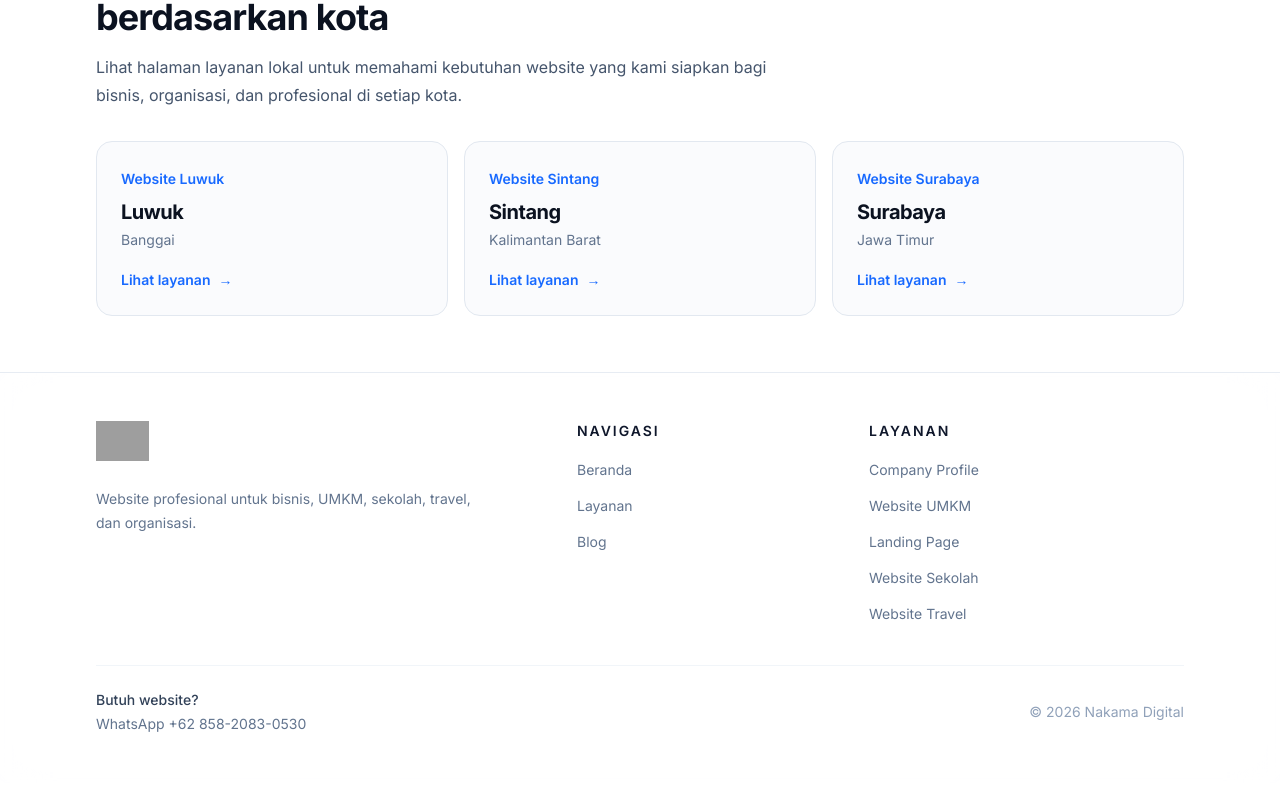
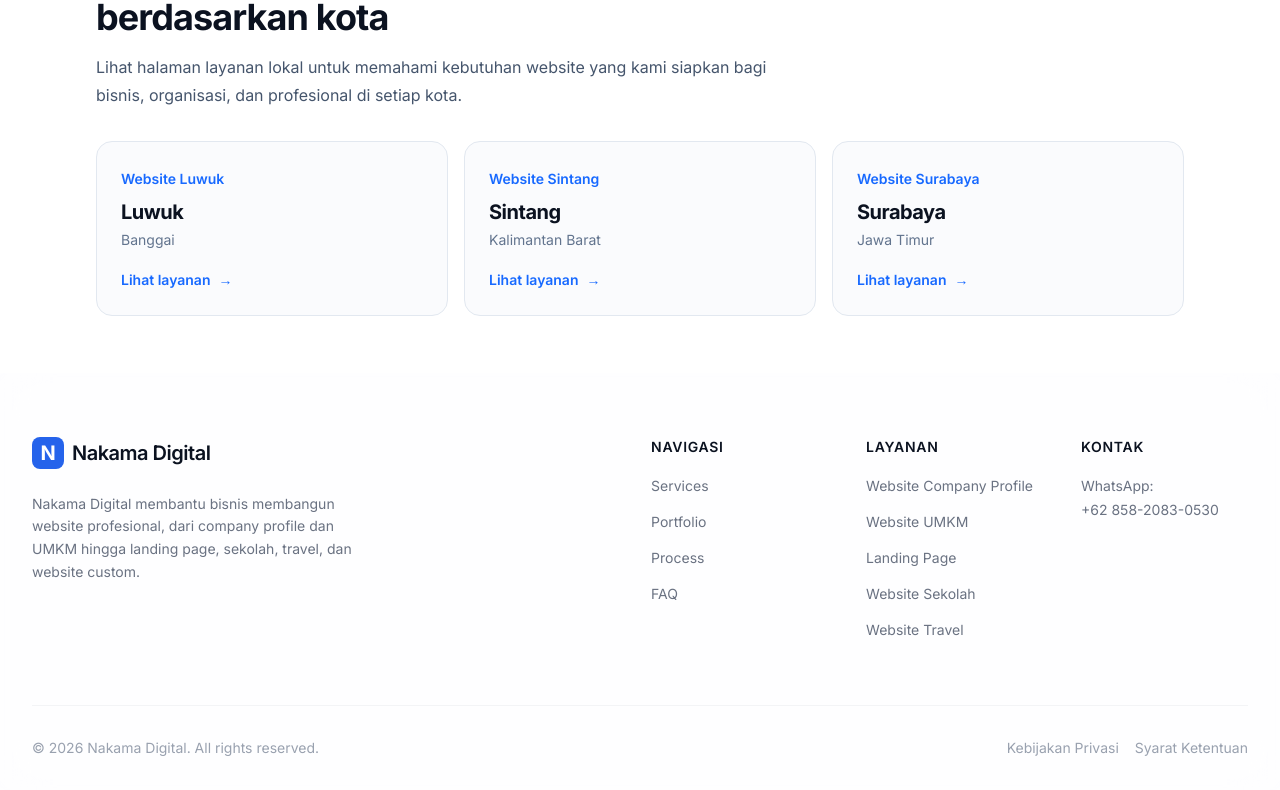
Before and after one commit to barrack3030-wq/NAKAMA-DIGITAL-UPGRADE, a React (Vite) app: page / in a window 1280 px wide. Shown: the part 8932-9722 px from the top of the page. Built offline with nearby package versions, Linux system fonts and the light colour scheme; grey boxes are pictures that could not be loaded.

Commit message:
Revert design: restore original Footer.tsx

```diff
--- a/src/components/Footer.tsx
+++ b/src/components/Footer.tsx
@@ -1,91 +1,78 @@
 import React from 'react';
-import { siteConfig } from '../data/siteConfig';
+import { useLanguage } from '../context/LanguageContext';
 
 export default function Footer() {
-  const isEnglish = typeof window !== 'undefined' && window.location.pathname.startsWith('/en');
-  const asset = (path: string) => /^https?:\/\//i.test(path) ? path : `${import.meta.env.BASE_URL}${path.replace(/^\/+/, '')}`;
-  const logoSrc = `${asset(siteConfig.logoPath)}?v=20260914`;
+  const currentYear = new Date().getFullYear();
+  const { t } = useLanguage();
 
-  const navigation = isEnglish
-    ? [
-        ['Home', '/'],
-        ['Services', '/website-company-profile/'],
-        ['Blog', '/blog/'],
-      ]
-    : [
-        ['Beranda', '/'],
-        ['Layanan', '/website-company-profile/'],
-        ['Blog', '/blog/'],
-      ];
+  return (
+    <footer className="relative bg-white/40 backdrop-blur-xl pt-16 pb-8 border-t border-white/60">
+      <div className="max-w-7xl mx-auto px-6 lg:px-8 relative z-10">
+        <div className="flex flex-col md:flex-row justify-between items-start gap-12 mb-16">
+          <div className="max-w-xs">
+            <a href="#" className="flex items-center gap-2 mb-6 group">
+              <div className="w-8 h-8 bg-brand-500 rounded-lg flex items-center justify-center text-white font-bold text-xl group-hover:bg-brand-600 transition-colors">
+                N
+              </div>
+              <span className="font-semibold text-xl tracking-tight text-brand-900">
+                Nakama Digital
+              </span>
+            </a>
+            <p className="text-sm text-gray-500 leading-relaxed">
+              {t.footer.desc}
+            </p>
+          </div>
 
-  const services = isEnglish
-    ? [
-        ['Company Profile', '/website-company-profile/'],
-        ['SME Website', '/website-umkm/'],
-        ['Landing Page', '/landing-page/'],
-        ['School Website', '/website-sekolah/'],
-        ['Travel Website', '/website-travel/'],
-      ]
-    : [
-        ['Company Profile', '/website-company-profile/'],
+          <div className="grid grid-cols-2 md:grid-cols-3 gap-8 md:gap-12">
+            <div>
+              <h4 className="font-semibold text-brand-900 mb-4 text-sm uppercase tracking-wider">{t.footer.nav}</h4>
+              <ul className="space-y-3">
+                {['Services', 'Portfolio', 'Process', 'FAQ'].map((item) => (
+                  <li key={item}>
+                    <a href={`#${item.toLowerCase()}`} className="text-sm text-gray-500 hover:text-brand-600 transition-colors">
+                      {item}
+                    </a>
+                  </li>
+                ))}
+              </ul>
+            </div>
+            <div>
+              <h4 className="font-semibold text-brand-900 mb-4 text-sm uppercase tracking-wider">Layanan</h4>
+              <ul className="space-y-3">
+                {[
+                  ['Website Company Profile', '/website-company-profile/'],
                   ['Website UMKM', '/website-umkm/'],
                   ['Landing Page', '/landing-page/'],
                   ['Website Sekolah', '/website-sekolah/'],
                   ['Website Travel', '/website-travel/'],
-      ];
-
-  return (
-    <footer className="border-t border-slate-200/80 bg-white/70 backdrop-blur-xl">
-      <div className="mx-auto max-w-6xl px-6 py-12 lg:px-8">
-        <div className="grid gap-10 md:grid-cols-[1.4fr_.8fr_1fr]">
-          <div className="max-w-sm">
-            <a href="/" className="inline-flex items-center" aria-label={siteConfig.brandName}>
-              <img src={logoSrc} alt={siteConfig.brandName} className="h-10 w-auto object-contain" />
-            </a>
-            <p className="mt-5 text-sm leading-6 text-slate-500">
-              {isEnglish
-                ? 'Professional websites for businesses, SMEs, schools, travel companies, and organizations.'
-                : 'Website profesional untuk bisnis, UMKM, sekolah, travel, dan organisasi.'}
-            </p>
-          </div>
-
-          <div>
-            <h2 className="text-sm font-semibold uppercase tracking-[.14em] text-slate-900">
-              {isEnglish ? 'Navigate' : 'Navigasi'}
-            </h2>
-            <ul className="mt-4 space-y-3">
-              {navigation.map(([label, href]) => (
+                ].map(([label, href]) => (
                   <li key={href}>
-                  <a href={href} className="text-sm text-slate-500 transition hover:text-brand-600">{label}</a>
+                    <a href={href} className="text-sm text-gray-500 hover:text-brand-600 transition-colors">{label}</a>
                   </li>
                 ))}
               </ul>
             </div>
-
             <div>
-            <h2 className="text-sm font-semibold uppercase tracking-[.14em] text-slate-900">
-              {isEnglish ? 'Services' : 'Layanan'}
-            </h2>
-            <ul className="mt-4 space-y-3">
-              {services.map(([label, href]) => (
-                <li key={href}>
-                  <a href={href} className="text-sm text-slate-500 transition hover:text-brand-600">{label}</a>
+              <h4 className="font-semibold text-brand-900 mb-4 text-sm uppercase tracking-wider">{t.footer.contact}</h4>
+              <ul className="space-y-3">
+                <li>
+                  <a href="https://wa.me/6285820830530" target="_blank" rel="noopener noreferrer" className="text-sm text-gray-500 hover:text-brand-600 transition-colors">
+                    WhatsApp: <br/>+62 858-2083-0530
+                  </a>
                 </li>
-              ))}
               </ul>
             </div>
           </div>
+        </div>
 
-        <div className="mt-10 flex flex-col gap-4 border-t border-slate-100 pt-6 sm:flex-row sm:items-center sm:justify-between">
-          <div>
-            <p className="text-sm font-medium text-slate-700">{isEnglish ? 'Need a website?' : 'Butuh website?'}</p>
-            <a href="https://wa.me/6285820830530" target="_blank" rel="noopener noreferrer" className="mt-1 inline-block text-sm text-slate-500 transition hover:text-brand-600">
-              WhatsApp +62 858-2083-0530
-            </a>
+        <div className="pt-8 border-t border-gray-100 flex flex-col md:flex-row justify-between items-center gap-4">
+          <p className="text-sm text-gray-400">
+            &copy; {currentYear} Nakama Digital. All rights reserved.
+          </p>
+          <div className="flex gap-4">
+            <a href="#" className="text-sm text-gray-400 hover:text-brand-600 transition-colors">{t.footer.privacy}</a>
+            <a href="#" className="text-sm text-gray-400 hover:text-brand-600 transition-colors">{t.footer.terms}</a>
           </div>
-          <p className="text-sm text-slate-400">
-            © {new Date().getFullYear()} {siteConfig.brandName}
-          </p>
         </div>
       </div>
     </footer>
```
Lines whose indentation alone changed are shown as unchanged.
